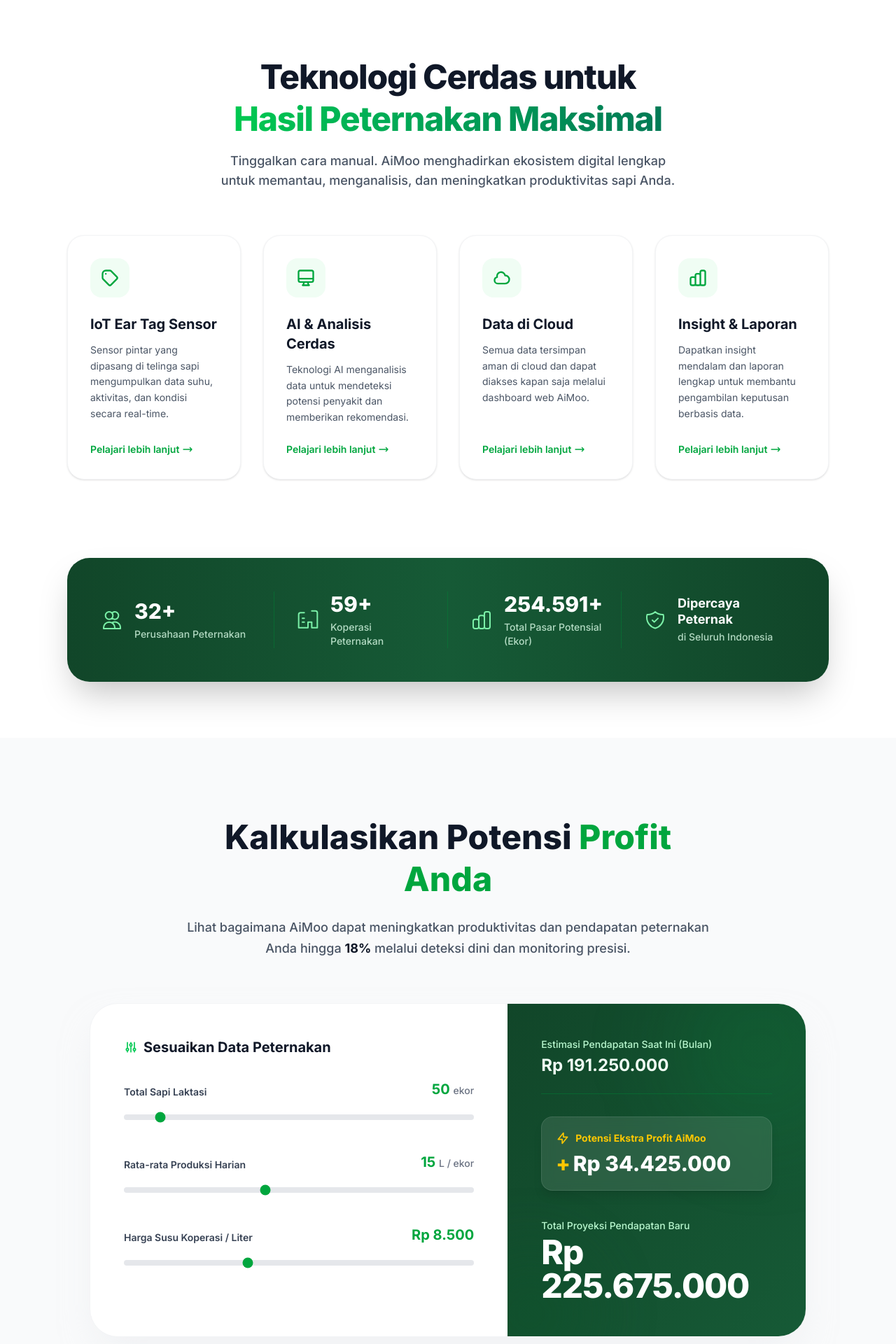
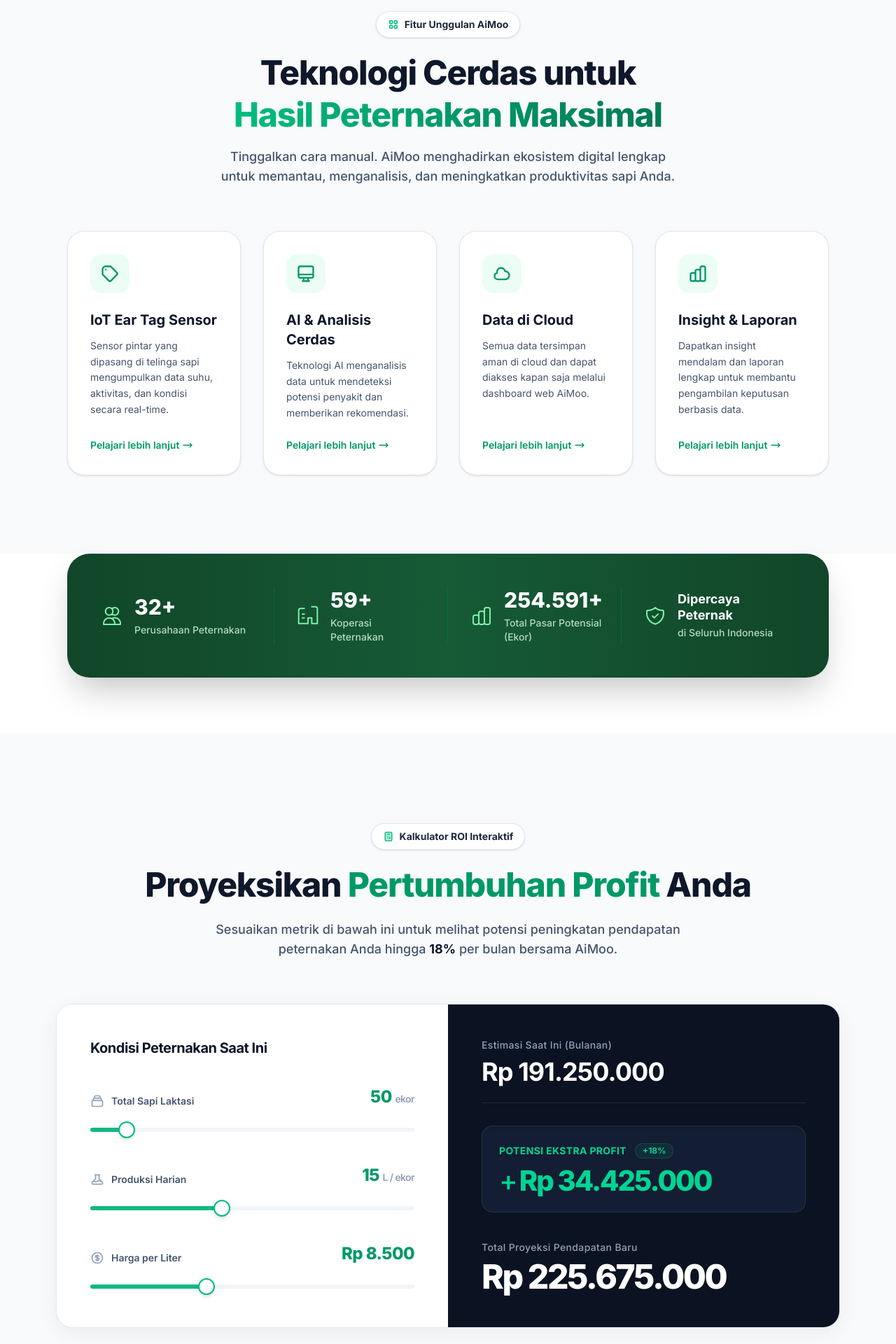
Before and after one commit to zollahrp/AiMoo, a Next.js app: page / in a window 1280 px wide. Shown: the part 860-2780 px from the top of the page at 70% size. Built offline with nearby package versions, Linux system fonts and the light colour scheme.

Commit message:
perbagus section

```diff
--- a/src/components/sections/Calculator.tsx
+++ b/src/components/sections/Calculator.tsx
@@ -2,7 +2,7 @@
 
 import { useState, useEffect, useRef } from "react";
 
-// 1. KOMPONEN RAHASIA: Counter Angka Dinamis (Animasi setiap value berubah)
+// 1. KOMPONEN RAHASIA: Counter Angka Dinamis (Animasi Halus)
 const AnimatedValue = ({ value, prefix = "", suffix = "" }: { value: number, prefix?: string, suffix?: string }) => {
   const [displayValue, setDisplayValue] = useState(value);
   const prevValueRef = useRef(value);
@@ -13,13 +13,12 @@ const AnimatedValue = ({ value, prefix = "", suffix = "" }: { value: number, pre
     if (startValue === endValue) return;
 
     let startTime: number | null = null;
-    const duration = 400; // Durasi muter 0.4 detik (ngebut & responsif)
+    const duration = 500;
 
     const animate = (currentTime: number) => {
       if (!startTime) startTime = currentTime;
       const progress = Math.min((currentTime - startTime) / duration, 1);
 
-      // Efek easing halus
       const easeOut = progress === 1 ? 1 : 1 - Math.pow(2, -10 * progress);
       const current = startValue + (endValue - startValue) * easeOut;
 
@@ -47,19 +46,18 @@ export default function Calculator() {
   const [isVisible, setIsVisible] = useState(false);
   const sectionRef = useRef<HTMLDivElement>(null);
 
-  // State untuk input kalkulator
-  const [cows, setCows] = useState(50); // Default 50 ekor
-  const [milkPerDay, setMilkPerDay] = useState(15); // Default 15 Liter/hari
-  const [milkPrice, setMilkPrice] = useState(8500); // Default Rp 8.500/Liter
+  // State Input
+  const [cows, setCows] = useState(50);
+  const [milkPerDay, setMilkPerDay] = useState(15);
+  const [milkPrice, setMilkPrice] = useState(8500);
 
-  // Logika Bisnis (Perhitungan)
+  // Kalkulasi Bisnis
   const currentMonthlyRevenue = cows * milkPerDay * milkPrice * 30;
-  // AiMoo diproyeksikan ningkatin produktivitas 18% (berdasarkan data Libelium di proposal lu)
-  const productivityIncrease = 0.18;
+  const productivityIncrease = 0.18; // 18% AiMoo Boost
   const extraRevenue = currentMonthlyRevenue * productivityIncrease;
   const totalProjectedRevenue = currentMonthlyRevenue + extraRevenue;
 
-  // Efek Deteksi Scroll untuk Animasi Muncul Awal
+  // Efek Deteksi Scroll
   useEffect(() => {
     const observer = new IntersectionObserver(
       ([entry]) => {
@@ -68,7 +66,7 @@ export default function Calculator() {
           observer.unobserve(entry.target);
         }
       },
-      { threshold: 0.2 }
+      { threshold: 0.15 }
     );
 
     if (sectionRef.current) {
@@ -79,126 +77,156 @@ export default function Calculator() {
     };
   }, []);
 
+  // Fungsi pengisi warna slider (Clean Emerald & Slate-100)
+  const getSliderStyle = (value: number, min: number, max: number) => {
+    const percentage = ((value - min) / (max - min)) * 100;
+    return {
+      background: `linear-gradient(to right, #10b981 ${percentage}%, #f1f5f9 ${percentage}%)`
+    };
+  };
+
   return (
-    <section id="kalkulator" className="bg-gray-50 py-20 lg:py-28 relative z-10" ref={sectionRef}>
-      <div className="w-full mx-auto px-6 lg:px-16 xl:px-24 max-w-[1600px]">
+    <section id="kalkulator" className="bg-slate-50 py-24 lg:py-32 relative z-10" ref={sectionRef}>
+      <div className="w-full mx-auto px-4 sm:px-6 lg:px-12 xl:px-20 max-w-[1400px]">
 
-        {/* Header Section */}
+        {/* HEADER SECTION */}
         <div
-          className={`max-w-3xl mx-auto text-center mb-12 lg:mb-16 transition-all duration-1000 ease-out ${
-            isVisible ? "opacity-100 translate-y-0" : "opacity-0 translate-y-8"
+          className={`flex flex-col items-center text-center mb-16 transform transition-all duration-1000 ease-out ${
+            isVisible ? "opacity-100 translate-y-0" : "opacity-0 translate-y-12"
           }`}
         >
-          <h2 className="text-3xl md:text-4xl lg:text-5xl font-extrabold text-gray-900 mb-6 leading-tight">
-            Kalkulasikan Potensi <span className="text-green-600">Profit Anda</span>
+          <div className="inline-flex items-center gap-2 px-4 py-2 rounded-full bg-white text-slate-800 font-bold text-sm mb-5 border border-slate-200 shadow-sm">
+            <svg className="w-4 h-4 text-emerald-500" fill="none" viewBox="0 0 24 24" stroke="currentColor"><path strokeLinecap="round" strokeLinejoin="round" strokeWidth={2.5} d="M9 7h6m0 10v-3m-3 3h.01M9 17h.01M9 14h.01M12 14h.01M15 11h.01M12 11h.01M9 11h.01M7 21h10a2 2 0 002-2V5a2 2 0 00-2-2H7a2 2 0 00-2 2v14a2 2 0 002 2z" /></svg>
+            Kalkulator ROI Interaktif
+          </div>
+          <h2 className="text-3xl md:text-4xl lg:text-5xl font-black text-slate-900 tracking-tight leading-tight mb-5">
+            Proyeksikan <span className="text-emerald-600">Pertumbuhan Profit</span> Anda
           </h2>
-          <p className="text-lg text-gray-600 font-medium leading-relaxed">
-            Lihat bagaimana AiMoo dapat meningkatkan produktivitas dan pendapatan peternakan Anda hingga <b className="text-gray-900">18%</b> melalui deteksi dini dan monitoring presisi.
+          <p className="text-slate-600 text-lg max-w-2xl font-medium">
+            Sesuaikan metrik di bawah ini untuk melihat potensi peningkatan pendapatan peternakan Anda hingga <b className="text-slate-900">18%</b> per bulan bersama AiMoo.
           </p>
         </div>
 
-        {/* Kalkulator Card Container */}
+        {/* KALKULATOR CARD CONTAINER */}
         <div
-          className={`w-full max-w-5xl mx-auto bg-white rounded-[2.5rem] shadow-2xl shadow-gray-200/50 border border-gray-100 overflow-hidden flex flex-col lg:flex-row transition-all duration-1000 delay-200 ease-out ${
-            isVisible ? "opacity-100 scale-100 translate-y-0" : "opacity-0 scale-95 translate-y-12"
+          className={`w-full mx-auto bg-white rounded-3xl shadow-[0_8px_30px_rgb(0,0,0,0.06)] border border-slate-200 overflow-hidden flex flex-col lg:flex-row transform transition-all duration-1000 delay-200 ease-out ${
+            isVisible ? "opacity-100 translate-y-0" : "opacity-0 translate-y-16"
           }`}
         >
 
           {/* BAGIAN KIRI: Input Sliders */}
-          <div className="w-full lg:w-7/12 p-8 md:p-12">
-            <h3 className="text-xl font-bold text-gray-900 mb-8 flex items-center gap-2">
-              <svg className="w-5 h-5 text-green-500" fill="none" viewBox="0 0 24 24" stroke="currentColor"><path strokeLinecap="round" strokeLinejoin="round" strokeWidth={2} d="M12 6V4m0 2a2 2 0 100 4m0-4a2 2 0 110 4m-6 8a2 2 0 100-4m0 4a2 2 0 110-4m0 4v2m0-6V4m6 6v10m6-2a2 2 0 100-4m0 4a2 2 0 110-4m0 4v2m0-6V4" /></svg>
-              Sesuaikan Data Peternakan
+          <div className="w-full lg:w-1/2 p-6 sm:p-10 lg:p-12 bg-white">
+            <h3 className="text-xl font-bold text-slate-900 mb-10 tracking-tight">
+              Kondisi Peternakan Saat Ini
             </h3>
 
             <div className="space-y-10">
               {/* Slider 1: Jumlah Sapi */}
-              <div className="group">
-                <div className="flex justify-between items-end mb-3">
-                  <label className="text-sm font-semibold text-gray-700">Total Sapi Laktasi</label>
-                  <span className="text-xl font-bold text-green-600">{cows} <span className="text-sm font-medium text-gray-500">ekor</span></span>
+              <div>
+                <div className="flex justify-between items-end mb-4">
+                  <label className="text-sm font-semibold text-slate-600 flex items-center gap-2.5">
+                    <svg className="w-5 h-5 text-slate-400" fill="none" viewBox="0 0 24 24" stroke="currentColor">
+                      <path strokeLinecap="round" strokeLinejoin="round" strokeWidth={2} d="M19 11H5m14 0a2 2 0 012 2v6a2 2 0 01-2 2H5a2 2 0 01-2-2v-6a2 2 0 012-2m14 0V9a2 2 0 00-2-2M5 11V9a2 2 0 012-2m0 0V5a2 2 0 012-2h6a2 2 0 012 2v2M7 7h10" />
+                    </svg>
+                    Total Sapi Laktasi
+                  </label>
+                  <span className="text-xl sm:text-2xl font-black text-emerald-600 tracking-tight">
+                    {cows} <span className="text-sm font-semibold text-slate-400">ekor</span>
+                  </span>
                 </div>
                 <input
                   type="range"
-                  min="5"
-                  max="500"
-                  step="5"
+                  min="5" max="500" step="5"
                   value={cows}
                   onChange={(e) => setCows(Number(e.target.value))}
-                  className="w-full h-2 bg-gray-200 rounded-lg appearance-none cursor-pointer accent-green-600 focus:outline-none focus:ring-2 focus:ring-green-500/30 transition-all"
+                  style={getSliderStyle(cows, 5, 500)}
+                  className="w-full h-1.5 rounded-full appearance-none cursor-pointer outline-none [&::-webkit-slider-thumb]:appearance-none [&::-webkit-slider-thumb]:w-6 [&::-webkit-slider-thumb]:h-6 [&::-webkit-slider-thumb]:bg-white [&::-webkit-slider-thumb]:border-2 [&::-webkit-slider-thumb]:border-emerald-500 [&::-webkit-slider-thumb]:rounded-full [&::-webkit-slider-thumb]:shadow-md transition-all"
                 />
               </div>
 
               {/* Slider 2: Produksi Susu */}
-              <div className="group">
-                <div className="flex justify-between items-end mb-3">
-                  <label className="text-sm font-semibold text-gray-700">Rata-rata Produksi Harian</label>
-                  <span className="text-xl font-bold text-green-600">{milkPerDay} <span className="text-sm font-medium text-gray-500">L / ekor</span></span>
+              <div>
+                <div className="flex justify-between items-end mb-4">
+                  <label className="text-sm font-semibold text-slate-600 flex items-center gap-2.5">
+                    <svg className="w-5 h-5 text-slate-400" fill="none" viewBox="0 0 24 24" stroke="currentColor">
+                      <path strokeLinecap="round" strokeLinejoin="round" strokeWidth={2} d="M19.428 15.428a2 2 0 00-1.022-.547l-2.387-.477a6 6 0 00-3.86.517l-.318.158a6 6 0 01-3.86.517L6.05 15.21a2 2 0 00-1.806.547M8 4h8l-1 1v5.172a2 2 0 00.586 1.414l5 5c1.26 1.26.367 3.414-1.415 3.414H4.828c-1.782 0-2.674-2.154-1.414-3.414l5-5A2 2 0 009 10.172V5L8 4z" />
+                    </svg>
+                    Produksi Harian
+                  </label>
+                  <span className="text-xl sm:text-2xl font-black text-emerald-600 tracking-tight">
+                    {milkPerDay} <span className="text-sm font-semibold text-slate-400">L / ekor</span>
+                  </span>
                 </div>
                 <input
                   type="range"
-                  min="5"
-                  max="30"
-                  step="1"
+                  min="5" max="30" step="1"
                   value={milkPerDay}
                   onChange={(e) => setMilkPerDay(Number(e.target.value))}
-                  className="w-full h-2 bg-gray-200 rounded-lg appearance-none cursor-pointer accent-green-600 focus:outline-none focus:ring-2 focus:ring-green-500/30 transition-all"
+                  style={getSliderStyle(milkPerDay, 5, 30)}
+                  className="w-full h-1.5 rounded-full appearance-none cursor-pointer outline-none [&::-webkit-slider-thumb]:appearance-none [&::-webkit-slider-thumb]:w-6 [&::-webkit-slider-thumb]:h-6 [&::-webkit-slider-thumb]:bg-white [&::-webkit-slider-thumb]:border-2 [&::-webkit-slider-thumb]:border-emerald-500 [&::-webkit-slider-thumb]:rounded-full [&::-webkit-slider-thumb]:shadow-md transition-all"
                 />
               </div>
 
               {/* Slider 3: Harga Susu */}
-              <div className="group">
-                <div className="flex justify-between items-end mb-3">
-                  <label className="text-sm font-semibold text-gray-700">Harga Susu Koperasi / Liter</label>
-                  <span className="text-xl font-bold text-green-600">Rp {milkPrice.toLocaleString('id-ID')}</span>
+              <div>
+                <div className="flex justify-between items-end mb-4">
+                  <label className="text-sm font-semibold text-slate-600 flex items-center gap-2.5">
+                    <svg className="w-5 h-5 text-slate-400" fill="none" viewBox="0 0 24 24" stroke="currentColor">
+                      <path strokeLinecap="round" strokeLinejoin="round" strokeWidth={2} d="M12 8c-1.657 0-3 .895-3 2s1.343 2 3 2 3 .895 3 2-1.343 2-3 2m0-8c1.11 0 2.08.402 2.599 1M12 8V7m0 1v8m0 0v1m0-1c-1.11 0-2.08-.402-2.599-1M21 12a9 9 0 11-18 0 9 9 0 0118 0z" />
+                    </svg>
+                    Harga per Liter
+                  </label>
+                  <span className="text-xl sm:text-2xl font-black text-emerald-600 tracking-tight">
+                    Rp {milkPrice.toLocaleString('id-ID')}
+                  </span>
                 </div>
                 <input
                   type="range"
-                  min="5000"
-                  max="15000"
-                  step="500"
+                  min="5000" max="15000" step="500"
                   value={milkPrice}
                   onChange={(e) => setMilkPrice(Number(e.target.value))}
-                  className="w-full h-2 bg-gray-200 rounded-lg appearance-none cursor-pointer accent-green-600 focus:outline-none focus:ring-2 focus:ring-green-500/30 transition-all"
+                  style={getSliderStyle(milkPrice, 5000, 15000)}
+                  className="w-full h-1.5 rounded-full appearance-none cursor-pointer outline-none [&::-webkit-slider-thumb]:appearance-none [&::-webkit-slider-thumb]:w-6 [&::-webkit-slider-thumb]:h-6 [&::-webkit-slider-thumb]:bg-white [&::-webkit-slider-thumb]:border-2 [&::-webkit-slider-thumb]:border-emerald-500 [&::-webkit-slider-thumb]:rounded-full [&::-webkit-slider-thumb]:shadow-md transition-all"
                 />
               </div>
             </div>
           </div>
 
-          {/* BAGIAN KANAN: Hasil (Result Panel) */}
-          <div className="w-full lg:w-5/12 bg-gradient-to-br from-[#114629] to-[#165a36] p-8 md:p-12 flex flex-col justify-center relative overflow-hidden">
-            {/* Ornamen Background (Bulatan transparan biar mewah) */}
-            <div className="absolute top-0 right-0 -mr-16 -mt-16 w-64 h-64 bg-green-500/10 rounded-full blur-3xl"></div>
-            <div className="absolute bottom-0 left-0 -ml-16 -mb-16 w-48 h-48 bg-green-900/40 rounded-full blur-2xl"></div>
+          {/* BAGIAN KANAN: Hasil (Deep Navy Blue / Slate) */}
+          <div className="w-full lg:w-1/2 bg-[#0B1221] p-6 sm:p-10 lg:p-12 flex flex-col justify-center">
 
-            <div className="relative z-10 space-y-8">
+            <div className="flex flex-col h-full justify-between space-y-8">
+
               {/* Pendapatan Saat Ini */}
-              <div className="border-b border-green-700/50 pb-6">
-                <p className="text-green-200 text-sm font-medium mb-1">Estimasi Pendapatan Saat Ini (Bulan)</p>
-                <p className="text-2xl font-bold text-green-50">
+              <div className="border-b border-slate-700/50 pb-6">
+                <p className="text-slate-400 text-sm font-medium mb-2 tracking-wide">Estimasi Saat Ini (Bulanan)</p>
+                <p className="text-3xl lg:text-4xl font-bold text-white tracking-tight whitespace-nowrap">
                   <AnimatedValue value={currentMonthlyRevenue} prefix="Rp " />
                 </p>
               </div>
 
-              {/* Ekstra Profit (Highlight) */}
-              <div className="bg-white/10 backdrop-blur-sm rounded-2xl p-5 border border-white/10 shadow-lg transform hover:-translate-y-1 transition-transform duration-300">
-                <div className="flex items-center gap-2 mb-2">
-                  <svg className="w-5 h-5 text-yellow-400" fill="none" viewBox="0 0 24 24" stroke="currentColor"><path strokeLinecap="round" strokeLinejoin="round" strokeWidth={2} d="M13 10V3L4 14h7v7l9-11h-7z" /></svg>
-                  <p className="text-yellow-400 text-sm font-bold">Potensi Ekstra Profit AiMoo</p>
+              {/* Ekstra Profit (High Contrast Clean Card) */}
+              <div className="bg-[#131D33] rounded-2xl p-6 border border-slate-700/60 shadow-inner">
+                <div className="flex items-center gap-3 mb-3">
+                  <p className="text-emerald-400 text-sm font-bold tracking-wide uppercase">Potensi Ekstra Profit</p>
+                  <span className="flex items-center justify-center px-2.5 py-0.5 rounded-full bg-emerald-500/10 text-emerald-400 text-xs font-bold border border-emerald-500/20">
+                    +18%
+                  </span>
                 </div>
-                <p className="text-3xl font-extrabold text-white">
-                  <span className="text-yellow-400 mr-1">+</span>
+                <p className="text-3xl sm:text-4xl lg:text-[2.5rem] font-black text-emerald-400 tracking-tighter whitespace-nowrap leading-none">
+                  <span className="font-medium mr-1">+</span>
                   <AnimatedValue value={extraRevenue} prefix="Rp " />
                 </p>
               </div>
 
               {/* Total Pendapatan Baru */}
               <div className="pt-2">
-                <p className="text-green-200 text-sm font-medium mb-1">Total Proyeksi Pendapatan Baru</p>
-                <p className="text-4xl lg:text-5xl font-black text-white tracking-tight">
+                <p className="text-slate-400 text-sm font-medium mb-2 tracking-wide">Total Proyeksi Pendapatan Baru</p>
+                <p className="text-4xl sm:text-5xl lg:text-[3rem] font-black text-white tracking-tighter leading-none whitespace-nowrap">
                   <AnimatedValue value={totalProjectedRevenue} prefix="Rp " />
                 </p>
               </div>
+
             </div>
           </div>
 
--- a/src/components/sections/Features.tsx
+++ b/src/components/sections/Features.tsx
@@ -54,18 +54,16 @@ export default function Features() {
     },
   ];
 
-  // Logika untuk mendeteksi apakah komponen ini sudah terlihat di layar
   useEffect(() => {
     const observer = new IntersectionObserver(
       ([entry]) => {
         if (entry.isIntersecting) {
           setIsVisible(true);
-          // Matikan observer setelah animasi jalan sekali biar performa ringan
           observer.unobserve(entry.target);
         }
       },
       {
-        threshold: 0.1, // Animasi mulai saat 10% bagian ini terlihat di layar
+        threshold: 0.1,
       }
     );
 
@@ -79,22 +77,30 @@ export default function Features() {
   }, []);
 
   return (
-    <section id="fitur" className="bg-white py-20 lg:py-28 relative z-20" ref={sectionRef}>
+    <section id="fitur" className="bg-slate-50 pt-10 pb-20 lg:pt-12 lg:pb-28 relative z-20" ref={sectionRef}>
       <div className="w-full mx-auto px-6 lg:px-16 xl:px-24 max-w-[1600px]">
 
         {/* HEADER JUDUL FITUR */}
         <div
-          className={`flex flex-col items-center text-center mb-16 transform transition-all duration-1000 ease-out ${
+          className={`flex flex-col items-center text-center mb-12 lg:mb-16 transform transition-all duration-1000 ease-out ${
             isVisible ? "opacity-100 translate-y-0" : "opacity-0 translate-y-12"
           }`}
         >
-          <h2 className="text-3xl md:text-4xl lg:text-5xl font-black text-gray-900 tracking-tight leading-tight mb-4">
+          {/* BADGE PREMIUM BARU */}
+          <div className="inline-flex items-center gap-2 px-4 py-2 rounded-full bg-white text-slate-800 font-bold text-sm mb-5 border border-slate-200 shadow-sm">
+            <svg className="w-4 h-4 text-emerald-500" fill="none" viewBox="0 0 24 24" stroke="currentColor">
+              <path strokeLinecap="round" strokeLinejoin="round" strokeWidth={2.5} d="M4 6a2 2 0 012-2h2a2 2 0 012 2v2a2 2 0 01-2 2H6a2 2 0 01-2-2V6zM14 6a2 2 0 012-2h2a2 2 0 012 2v2a2 2 0 01-2 2h-2a2 2 0 01-2-2V6zM4 16a2 2 0 012-2h2a2 2 0 012 2v2a2 2 0 01-2 2H6a2 2 0 01-2-2v-2zM14 16a2 2 0 012-2h2a2 2 0 012 2v2a2 2 0 01-2 2h-2a2 2 0 01-2-2v-2z" />
+            </svg>
+            Fitur Unggulan AiMoo
+          </div>
+
+          <h2 className="text-3xl md:text-4xl lg:text-5xl font-black text-slate-900 tracking-tight leading-tight mb-4">
             Teknologi Cerdas untuk <br className="hidden md:block" />
-            <span className="text-transparent bg-clip-text bg-gradient-to-r from-green-500 to-emerald-700">
+            <span className="text-transparent bg-clip-text bg-gradient-to-r from-emerald-500 to-emerald-700">
               Hasil Peternakan Maksimal
             </span>
           </h2>
-          <p className="text-gray-600 text-lg max-w-2xl font-medium">
+          <p className="text-slate-600 text-lg max-w-2xl font-medium">
             Tinggalkan cara manual. AiMoo menghadirkan ekosistem digital lengkap untuk memantau, menganalisis, dan meningkatkan produktivitas sapi Anda.
           </p>
         </div>
@@ -105,32 +111,30 @@ export default function Features() {
           {features.map((feature, index) => (
             <div
               key={feature.id}
-              // Fade up animation untuk kotak fitur
               className={`transform transition-all duration-1000 ease-out ${
                 isVisible ? "opacity-100 translate-y-0" : "opacity-0 translate-y-16"
               }`}
-              // Delay ditambah 300ms supaya Header muncul duluan, baru kotak-kotaknya berurutan
               style={{ transitionDelay: `${(index * 150) + 300}ms` }}
             >
-              <div className="group h-full bg-white rounded-3xl p-8 border border-gray-100 shadow-sm hover:shadow-xl hover:shadow-green-900/5 hover:-translate-y-2 transition-all duration-300 ease-in-out cursor-pointer flex flex-col">
+              <div className="group h-full bg-white rounded-3xl p-8 border border-slate-200 shadow-sm hover:shadow-xl hover:shadow-emerald-900/5 hover:-translate-y-2 transition-all duration-300 ease-in-out cursor-pointer flex flex-col">
 
                 {/* Icon Container */}
-                <div className="w-14 h-14 rounded-2xl bg-green-50 text-green-600 flex items-center justify-center mb-6 group-hover:bg-green-600 group-hover:text-white transition-colors duration-300 shrink-0">
+                <div className="w-14 h-14 rounded-2xl bg-emerald-50 text-emerald-600 flex items-center justify-center mb-6 group-hover:bg-emerald-600 group-hover:text-white transition-colors duration-300 shrink-0">
                   {feature.icon}
                 </div>
 
                 {/* Title & Description */}
-                <h3 className="text-xl font-bold text-gray-900 mb-3 group-hover:text-green-700 transition-colors duration-300">
+                <h3 className="text-xl font-bold text-slate-900 mb-3 group-hover:text-emerald-700 transition-colors duration-300">
                   {feature.title}
                 </h3>
-                <p className="text-gray-600 text-sm leading-relaxed mb-6 flex-grow">
+                <p className="text-slate-600 text-sm leading-relaxed mb-6 flex-grow">
                   {feature.description}
                 </p>
 
                 {/* Link CTA */}
                 <Link
                   href={feature.link}
-                  className="inline-flex items-center text-sm font-semibold text-green-600 group-hover:text-green-700 transition-colors mt-auto"
+                  className="inline-flex items-center text-sm font-semibold text-emerald-600 group-hover:text-emerald-700 transition-colors mt-auto"
                 >
                   Pelajari lebih lanjut
                   <svg className="w-4 h-4 ml-1 transform group-hover:translate-x-1 transition-transform duration-300" fill="none" viewBox="0 0 24 24" stroke="currentColor">
```
Also changed, not shown: src/components/sections/Hero.tsx (+23 -7 lines), src/components/sections/Pricing.tsx (+56 -42 lines).
